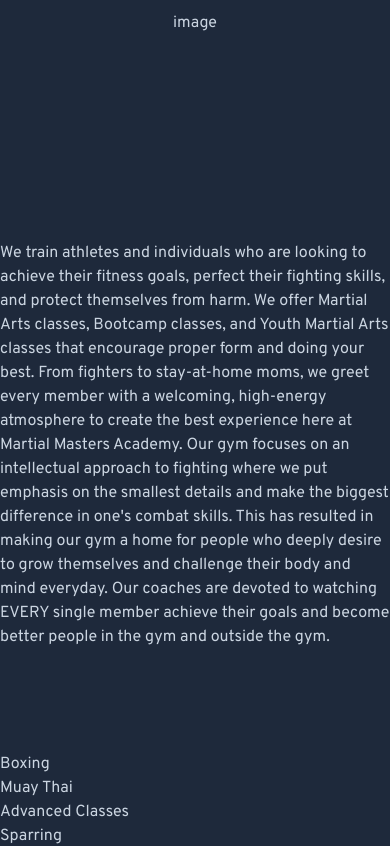
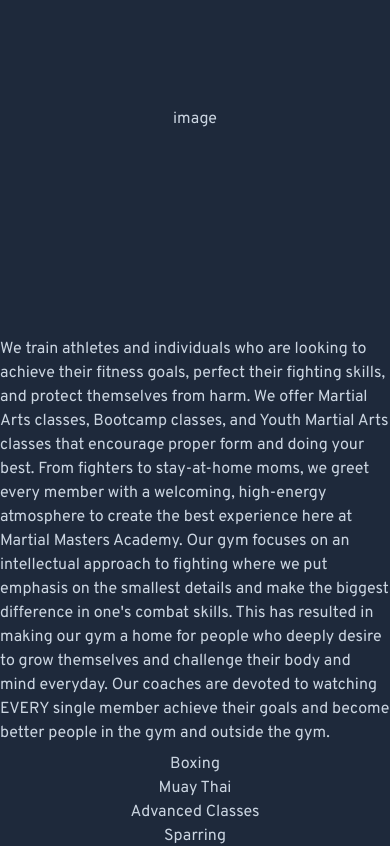
Before and after one commit to allanlalangan/martial-masters-academy, a Next.js app: page / in a window 390 px wide. Shown: the part 960-1806 px from the top of the page. Built offline with nearby package versions, Linux system fonts and the light colour scheme; a web font is replaced by a local one.

Commit message:
feat: update About grid styles
init Programs responsive css grid

```diff
--- a/components/About/About.jsx
+++ b/components/About/About.jsx
@@ -1,10 +1,10 @@
 const About = () => {
   return (
-    <section className='grid grid-cols-12 md:grid-rows-12 h-screen'>
-      <figure className='col-span-12 md:col-start-7 md:col-end-13 md:row-start-1 flex justify-center items-center'>
+    <section className='grid grid-cols-12 grid-rows-6 h-screen'>
+      <figure className='col-span-12 row-span-3 md:col-start-7 md:col-end-13 md:row-start-1 md:row-end-7 flex justify-center items-center'>
         image
       </figure>
-      <article className='col-span-12 md:col-start-1 md:col-end-7 md:row-start-1 flex justify-center items-center'>
+      <article className='col-span-12 row-span-3 md:col-start-1 md:col-end-7 md:row-start-1 md:row-end-7 flex justify-center items-center'>
         We train athletes and individuals who are looking to achieve their
         fitness goals, perfect their fighting skills, and protect themselves
         from harm. We offer Martial Arts classes, Bootcamp classes, and Youth
--- a/components/Programs/Programs.jsx
+++ b/components/Programs/Programs.jsx
@@ -1,16 +1,16 @@
 const Programs = () => {
   return (
-    <ul>
-      <li>
+    <ul className='grid grid-cols-12 grid-rows-6'>
+      <li className='h-full col-span-12 sm:col-span-6 sm:row-start-1 sm:row-end-4 lg:col-span-3 lg:row-span-6  flex justify-center items-center'>
         <h2>Boxing</h2>
       </li>
-      <li>
+      <li className='h-full col-span-12 sm:col-span-6 sm:row-start-1 sm:row-end-4 lg:col-span-3 lg:row-span-6  flex justify-center items-center'>
         <h2>Muay Thai</h2>
       </li>
-      <li>
+      <li className='h-full col-span-12 sm:col-span-6 sm:row-start-4 sm:row-end-7 lg:col-span-3 lg:row-span-6  flex justify-center items-center'>
         <h2>Advanced Classes</h2>
       </li>
-      <li>
+      <li className='h-full col-span-12 sm:col-span-6 sm:row-start-4 sm:row-end-7 lg:col-span-3 lg:row-span-6  flex justify-center items-center'>
         <h2>Sparring</h2>
       </li>
     </ul>
```
